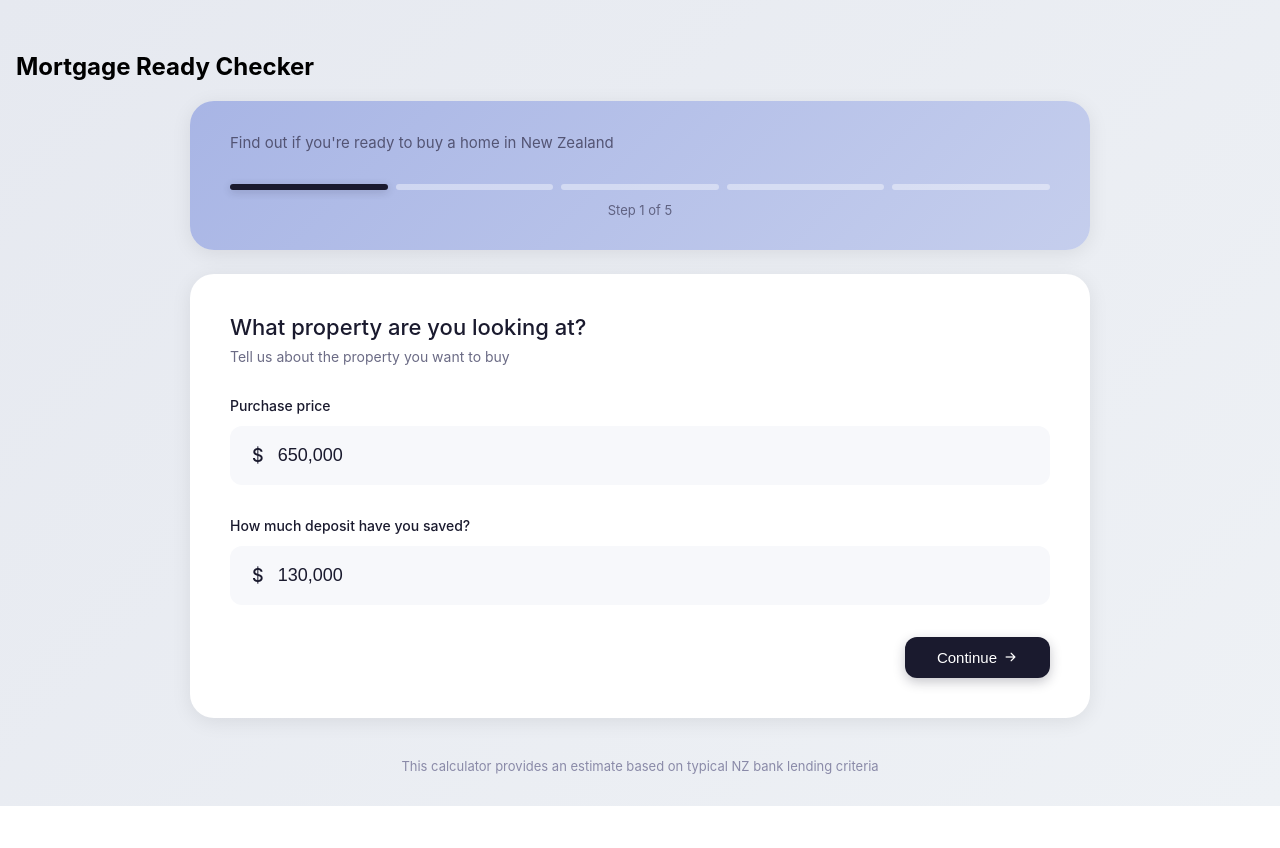
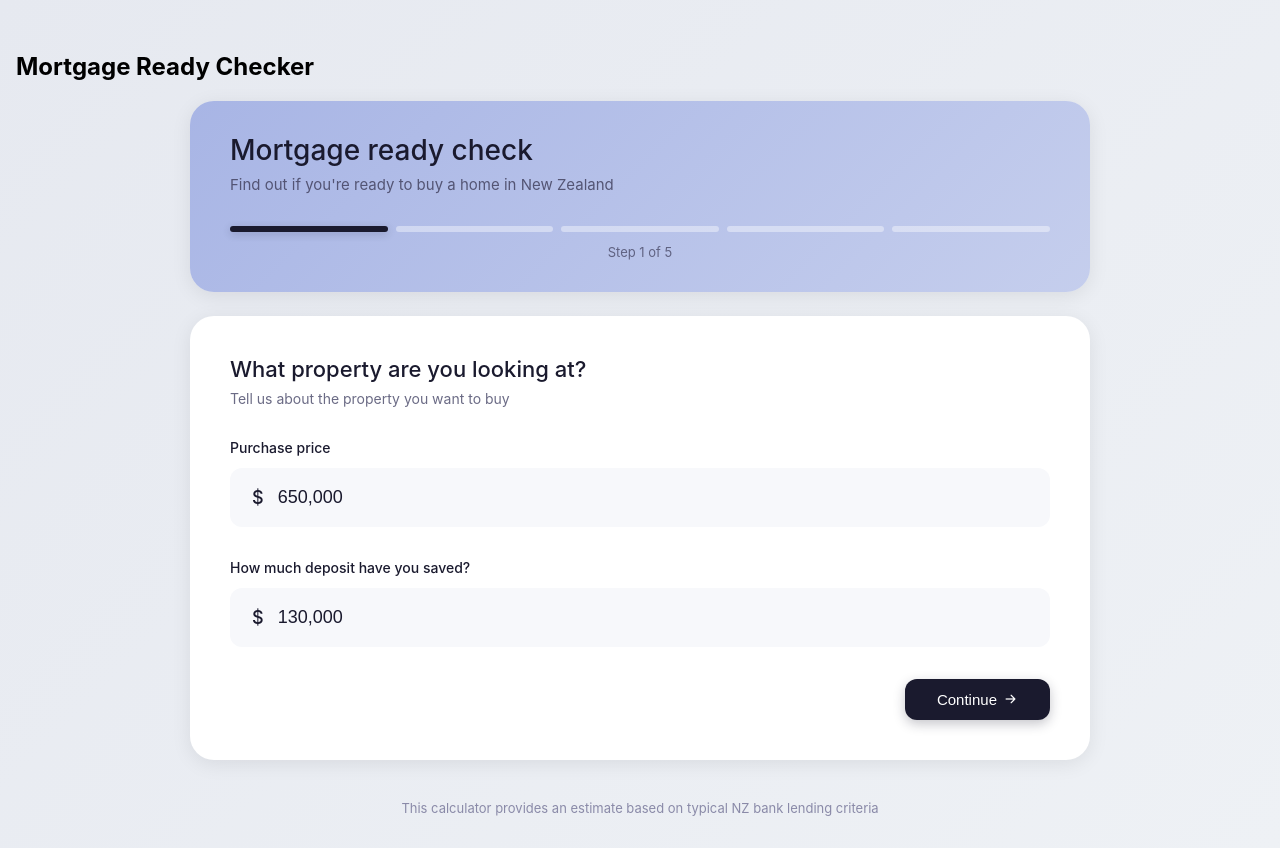
Before and after one commit to dparrynz/mortgage-ready, a React (Vite) app: page / in a window 1280 px wide. Before the commit the page ends 806 px from the top, so only its background shows below. Built offline with nearby package versions, Linux system fonts and the light colour scheme.

Commit message:
Revert "Remove page title heading from header"
This reverts commit 35158735f39e127673dba0dac0398c6d23cfefaa.

```diff
--- a/MortgageReadySandbox.jsx
+++ b/MortgageReadySandbox.jsx
@@ -510,6 +510,9 @@ export default function MortgageReadySandbox() {
           marginBottom: '1.5rem',
           boxShadow: '0 4px 20px rgba(0,0,0,0.08)'
         }}>
+          <h1 style={{ fontSize: '28px', fontWeight: '500', margin: '0 0 0.5rem', color: '#1a1a2e' }}>
+            Mortgage ready check
+          </h1>
           <p style={{ fontSize: '15px', color: '#4a4a68', margin: '0 0 2rem', opacity: 0.9 }}>
             Find out if you're ready to buy a home in New Zealand
           </p>
```
